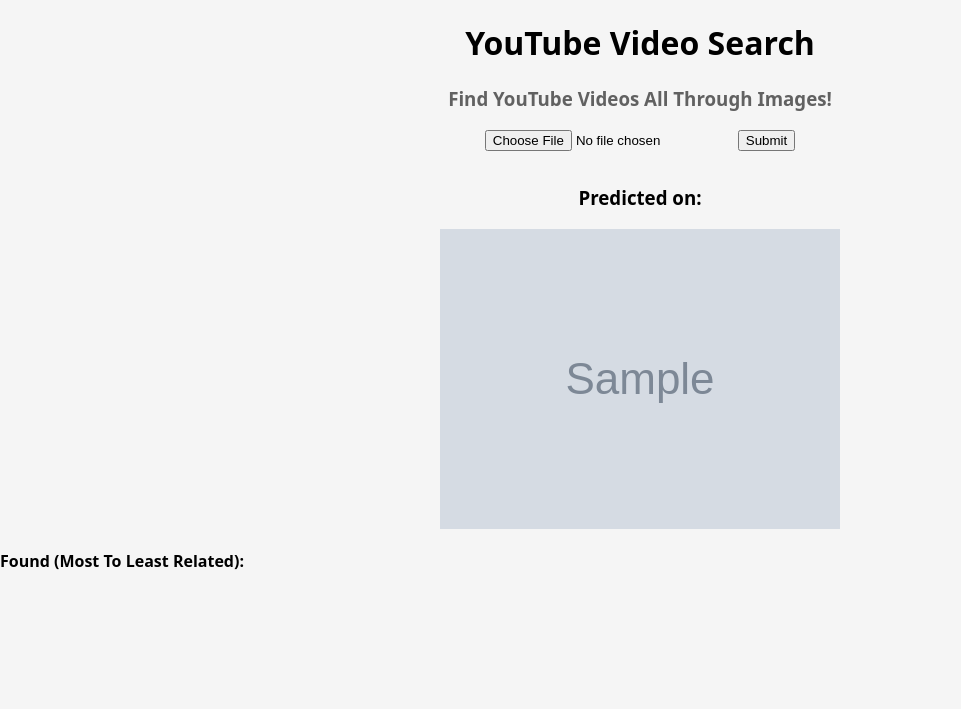
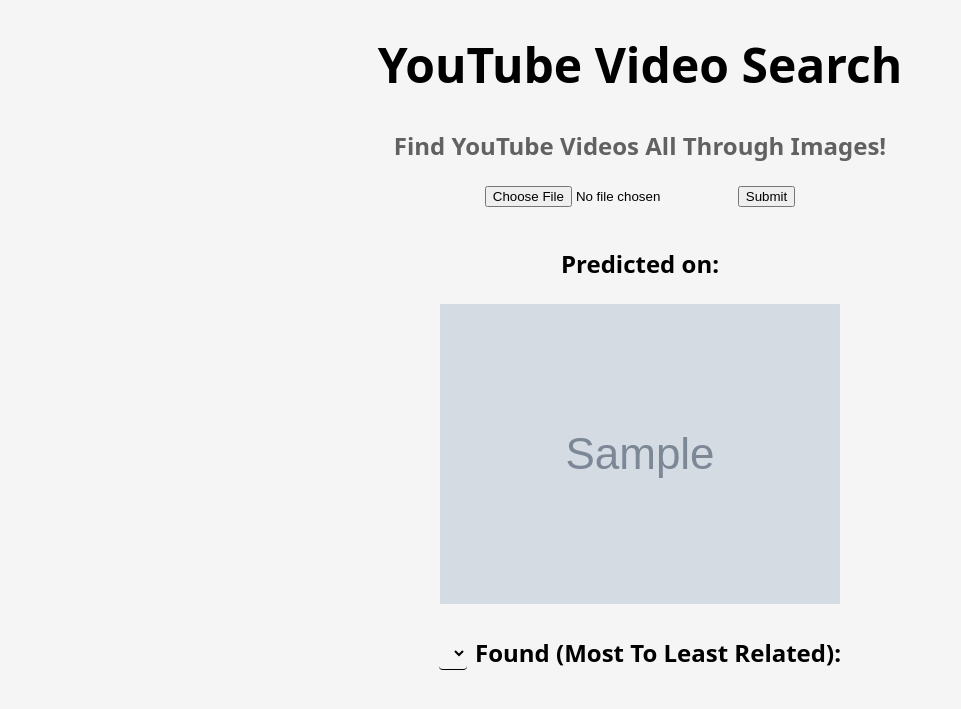
Before and after one commit to linschris/comps-project, a Python web app: template interface/templates/index.html in a window 1280 px wide. Shown: the top 709 px of the page, without its empty margins (0-961 px from the left). Run offline with Jinja, Linux system fonts and the light colour scheme; the template is opened without the code that fills it: most values are stand-ins (such as "Sample title", 1, 10 or a date in 2020); grey boxes marked "Sample" are stand-in pictures; lists and menus that the app fills with data are empty.

Commit message:
Updated UI to include more models!

```diff
--- a/interface/static/css/stylesheet.css
+++ b/interface/static/css/stylesheet.css
@@ -3,9 +3,23 @@ body {
     padding: 0;
     background-color: whitesmoke;
     font-family: system-ui, -apple-system, BlinkMacSystemFont, 'Segoe UI', Roboto, Oxygen, Ubuntu, Cantarell, 'Open Sans', 'Helvetica Neue', sans-serif;
+    font-size: 16px;
 }
 
 #header {
+    text-align: center;
+}
+
+#title {
+    font-size: 3rem;
+}
+
+#subtitle {
+    font-size: 1.5rem;
+
+}
+.subheading {
+    font-size: 1.5rem;
     text-align: center;
 }
 
@@ -25,8 +39,8 @@ body {
 
 #image-preview > img {
     /* Maintain aspect ratio while keeping a maximum size */
-    max-width: 600px;
-    max-height: 600px;
+    max-width: 500px;
+    max-height: 500px;
     width: auto;
     height: auto;
 }
@@ -38,3 +52,56 @@ body {
     align-items: center;
     row-gap: 0.5rem;
 }
+
+.video-iframe {
+    width: 500px;
+    height: 300px;
+    border: 0;
+}
+
+button {
+    border: 0;
+    border-radius: 1rem;
+    cursor: pointer;
+}
+
+#found-header {
+    display: flex;
+    justify-content: center;
+    align-items: center;
+    column-gap: 0.5rem;
+}
+
+#model-dropdown {
+    border: 0;
+    border-bottom: 1.5px solid black;
+    padding-right: 0.5rem;
+    padding-bottom: 0.25rem;
+    font-size: 1.5rem;
+    background: transparent;
+    border-bottom-left-radius: 0.25rem;
+    border-bottom-right-radius: 0.25rem;
+}
+
+#model-dropdown {
+    left: 0;
+    right: auto;
+}
+
+.video-container {
+    /* display: flex; */
+    align-items: center;
+    column-gap: 1rem;
+}
+
+.video-rel-info {
+    display: flex;
+    flex-direction: column;
+    align-items: center;
+    row-gap: 0.5rem;
+    padding: 1rem;
+}
+
+.video-rel-info + .subheading {
+    font-weight: 600;
+}
```
Also changed, not shown: interface/static/js/script.js (added, +85 -0 lines), 1 other file.
